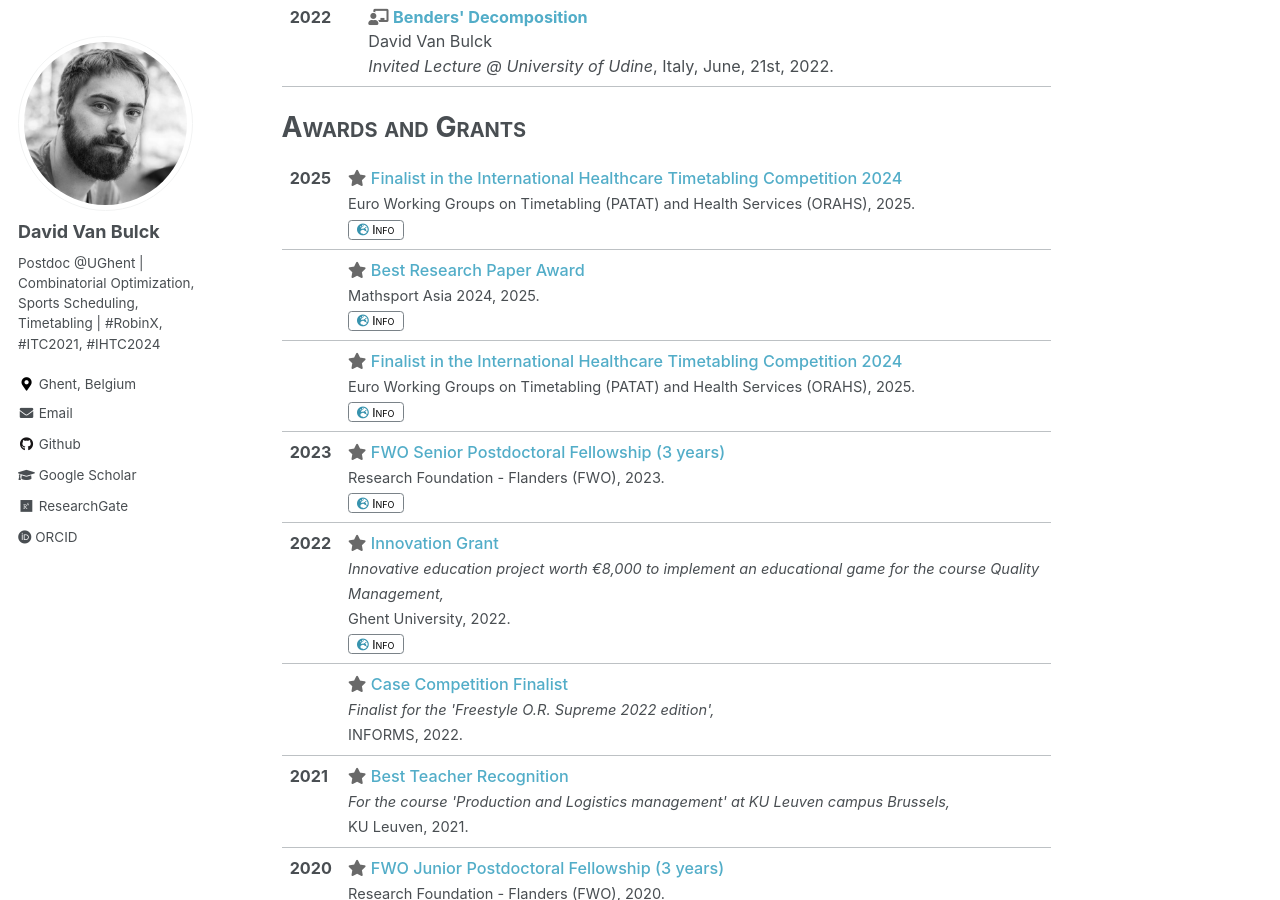
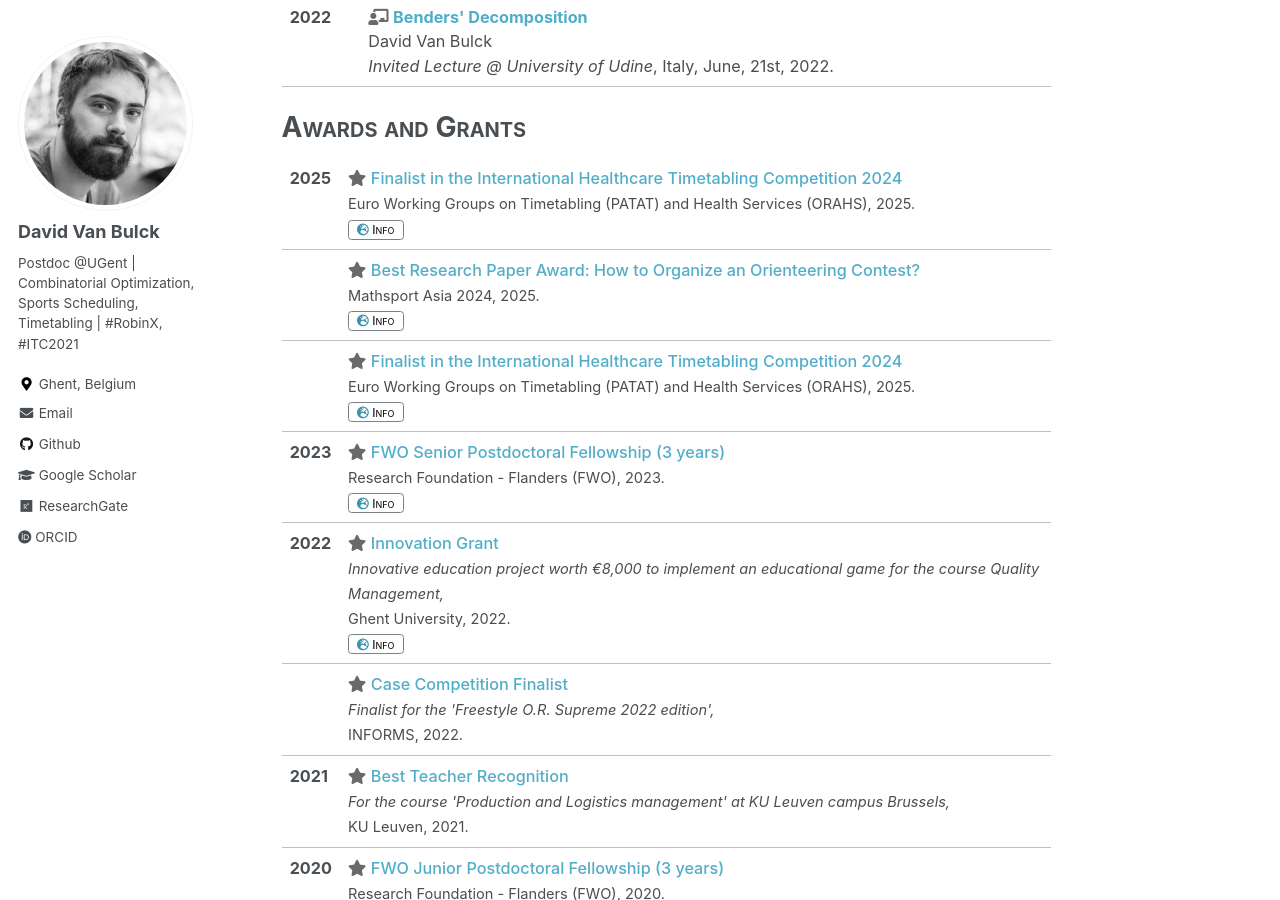
Before and after one commit to davidvanbulck/davidvanbulck.github.io, a Jekyll site: the page built from _pages/about.md, in a window 1280 px wide and 900 px high, scrolled down 4722 px. Built offline with Jekyll 4.4.1, drawn with Linux system fonts in a browser that asks for light colours; part of the change alters nothing that is shown.

```diff
--- a/_config.yml
+++ b/_config.yml
@@ -82,7 +82,7 @@ analytics:
 author:
   name             : "David Van Bulck"
   avatar           : "David_VanBulck.jpg"
-  bio              : "Postdoc @UGhent | Combinatorial Optimization, Sports Scheduling, Timetabling | #RobinX, #ITC2021, #IHTC2024"
+  bio              : "Postdoc @UGent | Combinatorial Optimization, Sports Scheduling, Timetabling | #RobinX, #ITC2021"
   location         : "Ghent, Belgium"
   employer         :
   googlescholar    : "https://scholar.google.com/citations?user=Wrpnxz0AAAAJ&hl=en"
--- a/_data/awards.yml
+++ b/_data/awards.yml
@@ -4,7 +4,7 @@ awards:
     url: "https://ihtc2024.github.io"
     year: 2025
 
-  - title: "Best Research Paper Award"
+  - title: "Best Research Paper Award: How to Organize an Orienteering Contest?"
     venue: "Mathsport Asia 2024"
     url: "https://onlinelibrary.wiley.com/doi/10.1111/itor.13591?af=R&sid=researcher&sid=researcher"
     year: 2025
--- a/_includes/references_parsed.bib
+++ b/_includes/references_parsed.bib
@@ -32,7 +32,6 @@
   volume = {318},
   pages = {575--591},
   year = {2024},
-  impact_factor = {6.0 (Q1)}
 }
 @article{vanbulck2023multi,
   author = {Van Bulck, D. and Goossens, D. and Schaerf, A.},
@@ -41,7 +40,6 @@
   year = {2025},
   volume = {28},
   pages = {217-232},
-  impact_factor = {1.8 (Q3)}
 }
 @article{vanbulck2023firstbreak,
   author = {Van Bulck, D. and Goossens, D.},
@@ -50,7 +48,6 @@
   volume = {51},
   pages = {326--331},
   year = {2023},
-  impact_factor = {0.8 (Q4)}
 }
 @article{vanbulck2023benders,
   author = {Van Bulck, D. and Goossens, D.},
@@ -59,7 +56,6 @@
   volume = {307},
   pages = {813--826},
   year = {2023},
-  impact_factor = {6.363 (Q1)}
 }
 @article{vanbulck2023itc,
   author = {Van Bulck, D. and Goossens, D.},
@@ -68,7 +64,6 @@
   volume = {308},
   pages = {1249--1267},
   year = {2023},
-  impact_factor = {6.363 (Q1)}
 }
 @article{vanbulck2022resttimes,
   author = {Van Bulck, D. and Goossens, D.},
@@ -77,7 +72,6 @@
   volume = {25},
   pages = {261--271},
   year = {2022},
-  impact_factor = {2.13 (Q3)}
 }
 @article{vanbulck2021relaxfix,
   author = {Van Bulck, D. and Goossens, D.},
@@ -86,7 +80,6 @@
   volume = {59},
   pages = {623--638},
   year = {2021},
-  impact_factor = {1.047 (Q4)}
 }
 @article{vanbulck2023talent,
   author = {Van Bulck, D. and Vande Weghe, A. and Goossens, D.},
@@ -95,7 +88,6 @@
   volume = {325},
   pages = {539--556},
   year = {2023},
-  impact_factor = {4.854 (Q1)}
 }
 @article{vanbulck2021theoretical,
   author = {Van Bulck, D.},
@@ -104,7 +96,6 @@
   volume = {19},
   pages = {633--634},
   year = {2021},
-  impact_factor = {1.763 (Q4)}
 }
 @article{vanbulck2020robinx,
   author = {Van Bulck, D. and Goossens, D. and Schönberger, J. and Guajardo, M.},
@@ -113,7 +104,6 @@
   volume = {280},
   pages = {568--580},
   year = {2020},
-  impact_factor = {5.334 (Q1)}
 }
 @article{vanbulck2020complexity,
   author = {Van Bulck, D. and Goossens, D.},
@@ -122,7 +112,6 @@
   volume = {48},
   pages = {452--459},
   year = {2020},
-  impact_factor = {1.154 (Q4)}
 }
 @article{vanbulck2020repository,
   author = {Van Bulck, D. and Goossens, D. and Schönberger, J. and Guajardo, M.},
@@ -139,7 +128,6 @@
   volume = {115},
   pages = {104856},
   year = {2019},
-  impact_factor = {3.424 (Q1)}
 }
 @article{vanbulck2019scheduling,
   author = {Van Bulck, D. and Goossens, D. and Spieksma, F. C. R.},
@@ -148,7 +136,6 @@
   volume = {275},
   pages = {715--730},
   year = {2019},
-  impact_factor = {2.583 (Q2)}
 }
 #### BOOKS ########
 @incollection{goossens2019fairnesstradeoffs,
```
